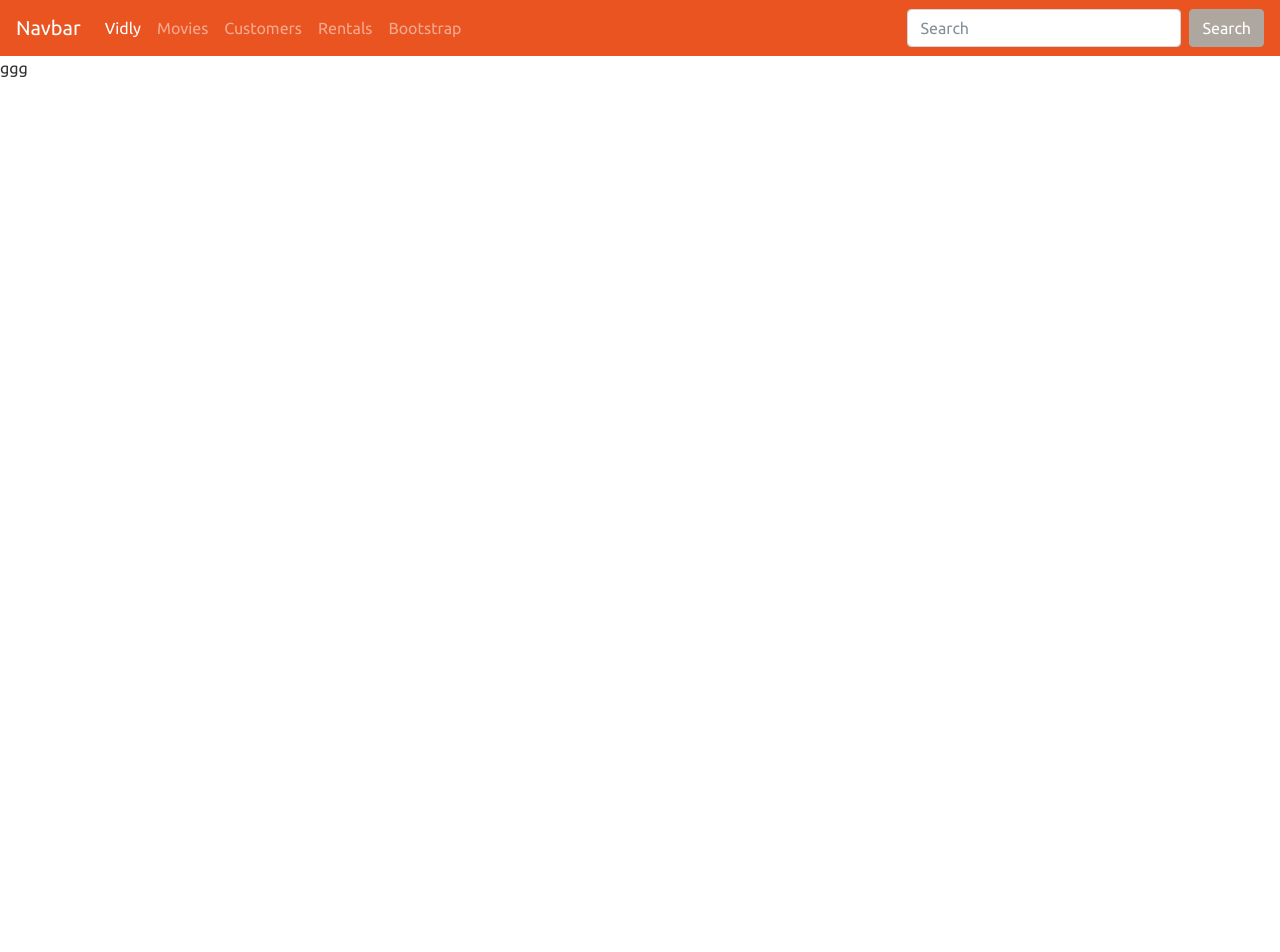
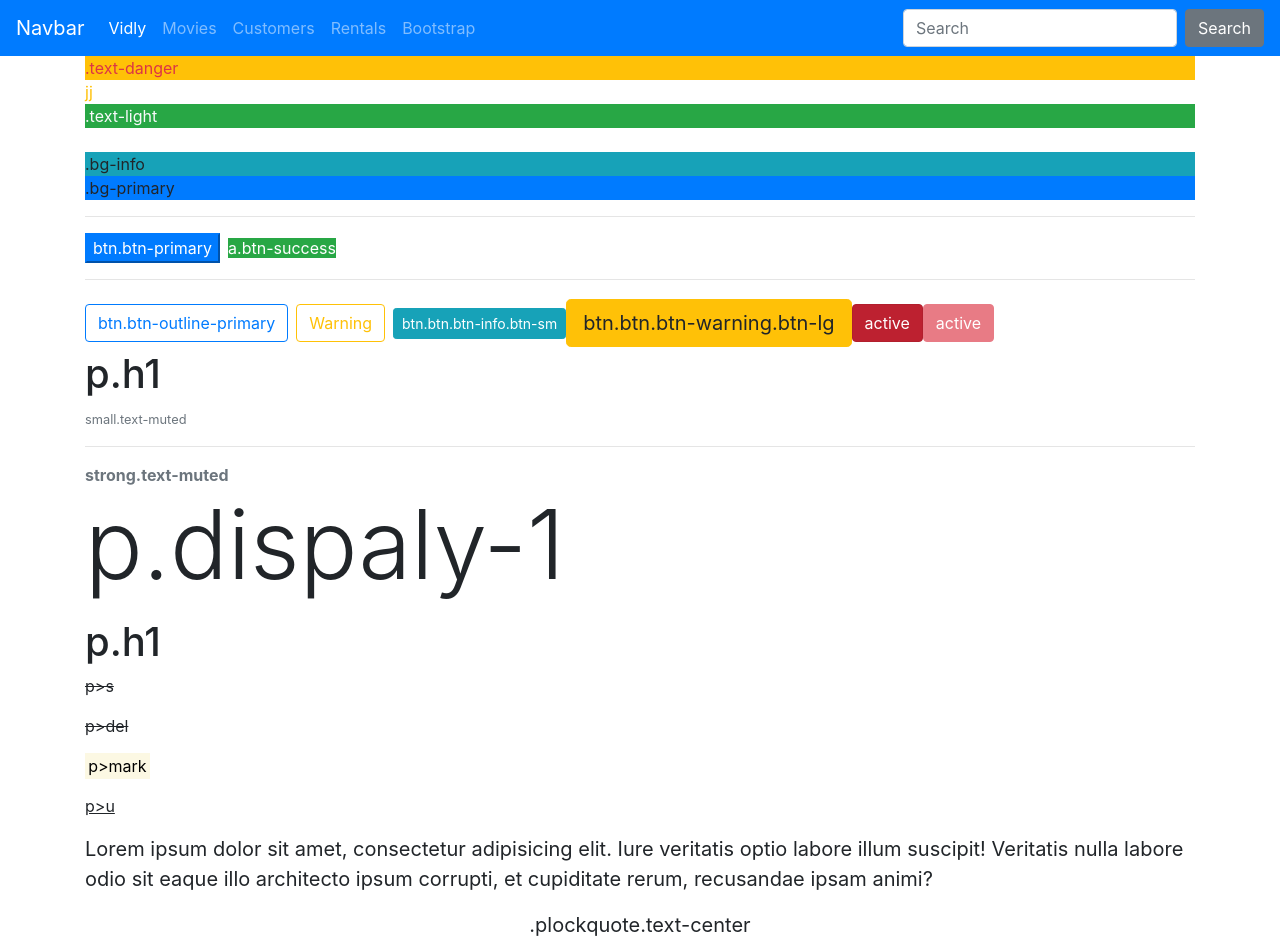
Before and after one commit to youssefchehata/masteringReactM, a React (Create React App) app: page /bootstrap in a window 1280 px wide. Shown: the top 952 px of the page. Before the commit the page ends 800 px from the top, so only its background shows below. Built offline with nearby package versions, Linux system fonts and the light colour scheme.

Commit message:
second commit

```diff
--- a/src/components/Bootstrap.jsx
+++ b/src/components/Bootstrap.jsx
@@ -1,6 +1,63 @@
 import React from 'react';
 const Bootstrap = () => {
-  return <div>ggg</div>;
+  return (
+    <div className="container">
+      <div className="text-danger bg-warning">.text-danger</div>
+      <div className="text-warning">jj</div>
+      <div className="text-light bg-success">.text-light</div>
+      <div className="text-white">white</div>
+      <div className="bg-info">.bg-info</div>
+      <div className="bg-primary">.bg-primary</div>
+      <hr />
+      <button className="btn-primary">btn.btn-primary</button>
+      <a href="/" className="btn-success m-2">
+        a.btn-success
+      </a>
+      <hr />
+      <button className="btn btn-outline-primary">
+        btn.btn-outline-primary
+      </button>
+
+      <button type="button" className="btn btn-outline-warning m-2">
+        Warning
+      </button>
+
+      <button className="btn btn-info btn-sm">btn.btn.btn-info.btn-sm</button>
+      <button className="btn btn-warning btn-lg">
+        btn.btn.btn-warning.btn-lg
+      </button>
+      <button className="btn btn-danger active">active</button>
+      <button className="btn btn-danger active" disabled>
+        active
+      </button>
+      <p className="h1">p.h1</p>
+      <small className="text-muted">small.text-muted</small>
+      <hr />
+      <strong className="text-muted">strong.text-muted</strong>
+      <p className="display-1">p.dispaly-1</p>
+      <p className="h1">p.h1</p>
+      <p>
+        <s>p>s</s>
+      </p>
+      <p>
+        <del>p>del</del>
+      </p>
+      <p>
+        <mark>p>mark</mark>
+      </p>
+      <p>
+        <u>p>u</u>
+      </p>
+      <blockquote className="blockquote">
+        Lorem ipsum dolor sit amet, consectetur adipisicing elit. Iure veritatis
+        optio labore illum suscipit! Veritatis nulla labore odio sit eaque illo
+        architecto ipsum corrupti, et cupiditate rerum, recusandae ipsam animi?
+      </blockquote>
+      <p className="blockquote text-center">.plockquote.text-center</p>
+      <p className="blockquote text-right">p.blockquote.text-right</p>
+      <p className="">p.text-left</p>
+    </div>
+  );
 };
 
 export default Bootstrap;
```
Also changed, not shown: src/index.js (+12 -8 lines).
